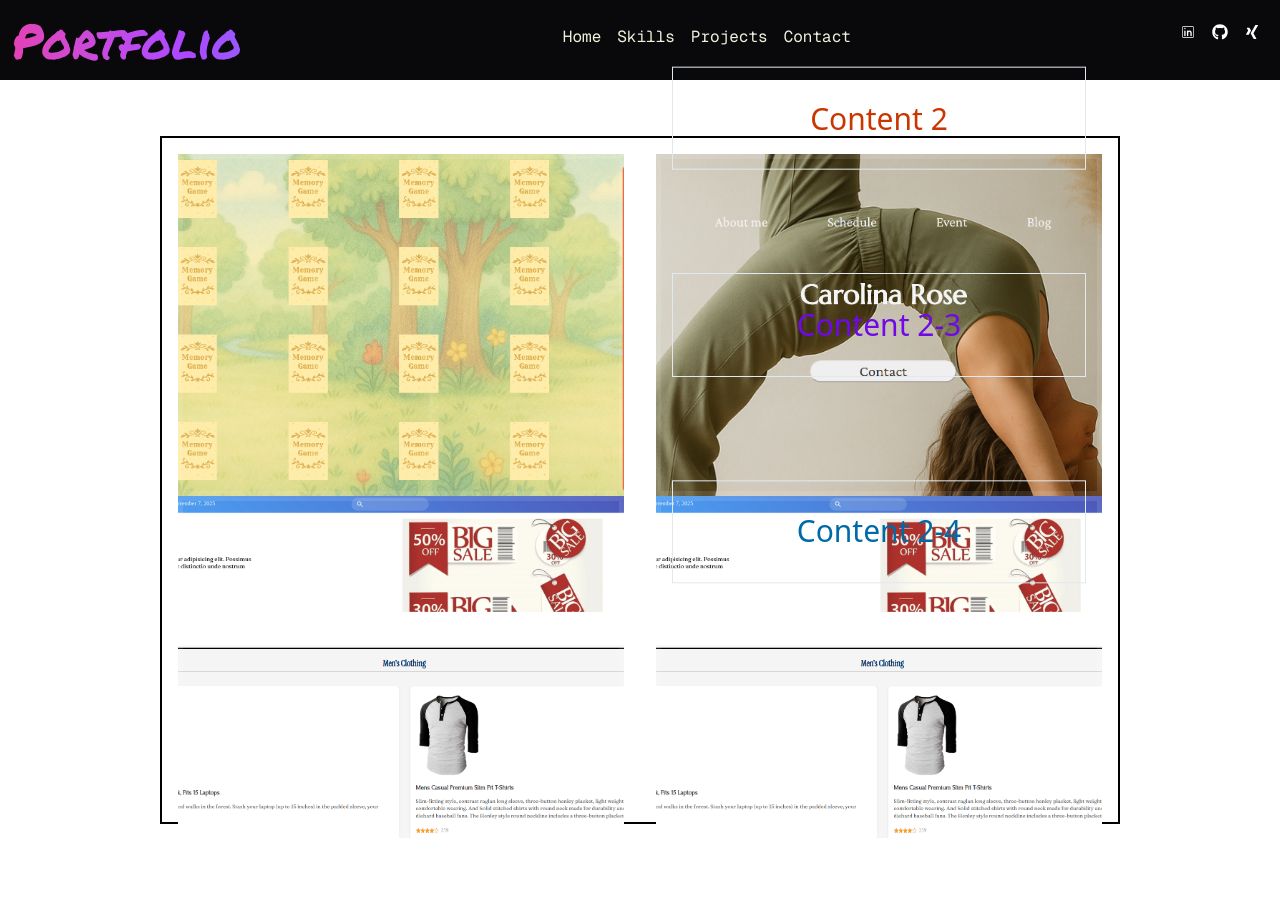
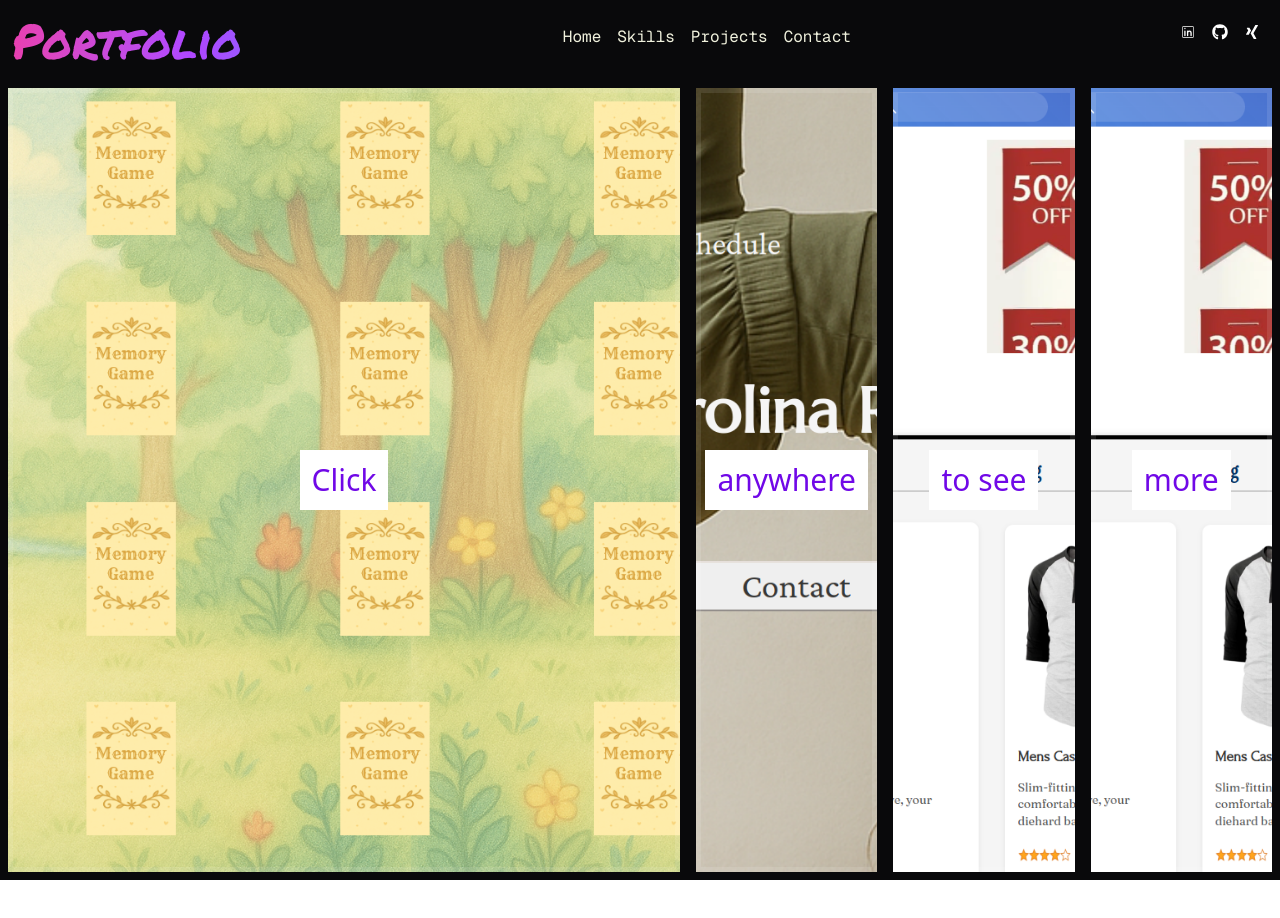
Before and after one commit to P-Renato/Renato_Portifolio, a Next.js app in the folder client/: page /projects in a window 1280 px wide. Shown: the top 918 px of the page. After the commit the page ends 880 px from the top, so only its background shows below. Built offline with nearby package versions, Linux system fonts and the light colour scheme.

Commit message:
project page updated

```diff
--- a/client/next.config.ts
+++ b/client/next.config.ts
@@ -14,9 +14,10 @@ const nextConfig: NextConfig = {
         headers: [
           {
             key: 'Content-Security-Policy',
-            // Allow inline scripts required by Next's static/runtime output.
-            // NOTE: 'unsafe-inline' weakens CSP — see the notes below for safer alternatives.
-            value: "default-src 'self'; script-src 'self' 'unsafe-inline'; connect-src 'self' https://renato-portifolio-backend.onrender.com; style-src 'self' 'unsafe-inline';"
+            // Allow inline scripts and eval required by Next's development runtime.
+            // NOTE: 'unsafe-inline' and 'unsafe-eval' weaken CSP significantly.
+            // TODO: In production, consider using nonces or hashes instead.
+            value: "default-src 'self'; script-src 'self' 'unsafe-inline' 'unsafe-eval'; connect-src 'self' https://renato-portifolio-backend.onrender.com; style-src 'self' 'unsafe-inline';"
           },
         ],
       },
--- a/client/src/app/projects/page.tsx
+++ b/client/src/app/projects/page.tsx
@@ -15,14 +15,15 @@ function Page() {
   console.log('Current open panel:', openPanel);
 
   const handleTransitionEnd = (e: React.TransitionEvent, panelNumber: number) => {
-    if (e.propertyName.includes('flex')) {
+    console.log('Transition ended:', e.propertyName);
+    if (['flex', 'flex-grow', 'flex-basis'].some(p => e.propertyName.includes(p))) {
       setActivePanel(openPanel === panelNumber ? panelNumber : null);
     }
   };
 
   return (
-    <section className='w-screen h-screen flex justify-center items-center p-6'>
-      <nav className='grid grid-cols-2 grid-rows-2 w-[60em] h-[43em] border-2 border-black *:m-4 *:p-4'>
+    <section className=' flex justify-center items-center '>
+      <nav className=' flex flex-wrap w-screen h-screen  *:border-8 *:border-zinc-950  overflow-hidden'>
         <div
           className={clsx(
             styles.panel,
@@ -33,36 +34,77 @@ function Page() {
           onClick={() => handleClick(1)}
           onTransitionEnd={(e) => handleTransitionEnd(e, 1)}
         >
-          <p>Content 1</p>
+          <div>
+            <p className='text-orange-700 text-3xl w-2xl bg-white p-3  '>A memory game made for children with audio and text in several languages. Perfect for multi cultural families where children play whilst learning</p>
+          </div>
+          <div className=''>
+            <p className='text-violet-700 text-3xl bg-white p-3 '>Click</p>
+          </div>
+          <div>
+            <p className='text-sky-700 text-3xl bg-white p-3 '>Content 1-4</p>
+          </div>
+
         </div>
         <div
-          className={`${styles.panel} ${styles.panel2} ${
-            openPanel === 2 ? styles.open : ''
-          } ${activePanel === 2 ? styles.openActive : ''}`}
+          className={clsx(
+            styles.panel,
+            styles.panel2,
+            openPanel === 2 && styles.open,
+            activePanel === 2 && styles.openActive
+            )}
           onClick={() => handleClick(2)}
           onTransitionEnd={(e) => handleTransitionEnd(e, 2)}
         >
-          <p className='text-orange-700 text-3xl border'>Content 2</p>
-          <p className='text-violet-700 text-3xl border'>Content 2-3</p>
-          <p className='text-sky-700 text-3xl border'>Content 2-4</p>
+          <div>
+            <p className='text-orange-700 text-3xl '>Content 2</p>
+          </div>
+          <div>
+            <p className='text-violet-700 text-3xl bg-white p-3 '>anywhere</p>
+          </div>
+          <div>
+            <p className='text-sky-700 text-3xl '>Content 2-4</p>
+          </div>
         </div>
         <div
-          className={`${styles.panel} ${styles.panel3} ${
-            openPanel === 3 ? styles.open : ''
-          } ${activePanel === 3 ? styles.openActive : ''}`}
+          className={clsx(
+            styles.panel,
+            styles.panel3,
+            openPanel === 3 && styles.open,
+            activePanel === 3 && styles.openActive
+            )}
           onClick={() => handleClick(3)}
           onTransitionEnd={(e) => handleTransitionEnd(e, 3)}
         >
-          <p>Content 3</p>
+          <div>
+             <p className='text-orange-700 text-3xl '>Content 3</p>
+          </div>
+          <div>
+            <p className='text-violet-700 text-3xl bg-white p-3'>to see</p>
+          </div>
+          <div>
+            <p className='text-sky-700 text-3xl '>Content 3-4</p>
+          </div>
+
         </div>
         <div
-          className={`${styles.panel} ${styles.panel4} ${
-            openPanel === 4 ? styles.open : ''
-          } ${activePanel === 4 ? styles.openActive : ''}`}
+          className={clsx(
+            styles.panel,
+            styles.panel4,
+            openPanel === 4 && styles.open,
+            activePanel === 4 && styles.openActive
+            )}
           onClick={() => handleClick(4)}
           onTransitionEnd={(e) => handleTransitionEnd(e, 4)}
         >
-          <p>Content 4</p>
+          <div>
+            <p className='text-orange-700 text-3xl '>Content 4</p>
+          </div>
+          <div>
+            <p className='text-violet-700 text-3xl bg-white p-3'>more</p>
+          </div>
+          <div>
+            <p className='text-sky-700 text-3xl '>Content 4-4</p>
+          </div>
         </div>
       </nav>
     </section>
--- a/client/src/app/projects/projects.module.css
+++ b/client/src/app/projects/projects.module.css
@@ -1,16 +1,13 @@
-
-
 
 .panel {
     box-shadow: inset 0 0 0 5px rgba(255, 255, 255, 0.1);
-    color: white;
     text-align: center;
     align-items: center;
     transition:
         font-size 0.7s cubic-bezier(0.61, -0.19, 0.7, -0.11),
         flex 0.7s cubic-bezier(0.61, -0.19, 0.7, -0.11),
         background 0.2s;
-    font-size: 20px;
+    font-size: 1em;
     background-size: cover;
     background-position: center;
     flex: 1;
@@ -19,24 +16,31 @@
     display: flex;
     flex-direction: column;
     min-height: 100%;
+
+
 }
 
 
 
 .panel1 {
   background-image: url('/memory_game-animals.png');
+
 }
 .panel2 {
   background-image: url('/yoga_instructor.png');
+
 }
 .panel3 {
   background-image: url('/online_shop.png');
+
 }
 .panel4 {
   background-image: url('/online_shop.png');
+
 }
 
 .panel > * {
+    min-height: 100%;
     width: 100%;
     transition: transform 0.5s;
     flex: 1 0 auto;
@@ -46,11 +50,11 @@
 }
 
 .panel > *:first-child {transform: translateY(-100%);}
-.panel.open-active > *:first-child { transform: translateY(0);}
+.panel.openActive > *:first-child { transform: translateY(60%);}
 .panel > *:last-child {transform: translateY(100%);}
-.panel.open-active > *:last-child { transform: translateY(0);}
+.panel.openActive > *:last-child { transform: translateY(-70%);}
 
 .panel.open {
     flex: 5;
-    font-size: 40px;
+    font-size: 1.5em;
 }
```
